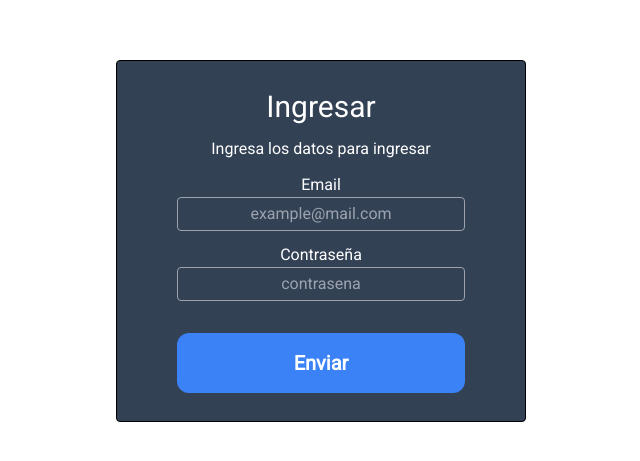
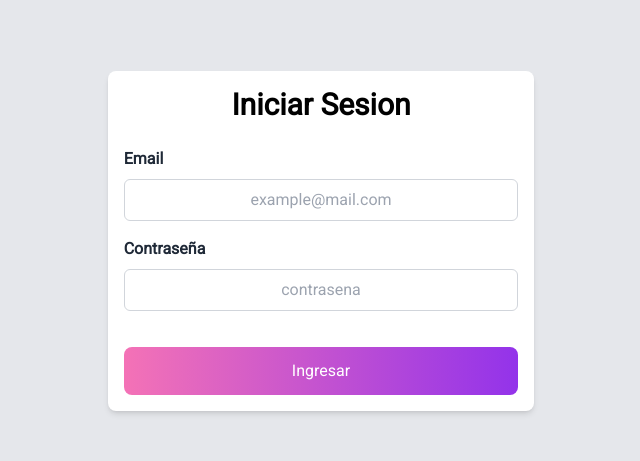
Before and after one commit to Grupo-4-DevLights/reservaTuCancha, a React (Vite) app in the folder frontend/: page /ingresar in a window 1280 px wide. Shown: the part 159-620 px from the top of the page, without its empty margins (319-959 px from the left). Built offline with nearby package versions, Linux system fonts and the light colour scheme.

Commit message:
formulario iniciar sesion terminado

```diff
--- a/frontend/src/Pages/Login/FormLogin.jsx
+++ b/frontend/src/Pages/Login/FormLogin.jsx
@@ -1,51 +1,75 @@
-import React, {  useState } from 'react'
-import {  useNavigate } from 'react-router-dom';
-import {  decodificar, useAppContext } from '../../context/userContext';
-import { loginUser } from '../../Services/Users';
+import React, { useState } from "react";
+import { useNavigate } from "react-router-dom";
+import { decodificar, useAppContext } from "../../context/userContext";
+import { loginUser } from "../../Services/Users";
 
 export function FormLogin() {
-    const [email, setEmail] = useState('');
-    const [password, setPassword] = useState('');
-    const [error, setError] = useState('');
-    const {setUser, setIsLoggedIn} = useAppContext();
+  const [email, setEmail] = useState("");
+  const [password, setPassword] = useState("");
+  const [error, setError] = useState("");
+  const { setUser, setIsLoggedIn } = useAppContext();
 
   const navigate = useNavigate();
-    async function onFormSubmit (event) {
+  async function onFormSubmit(event) {
     event.preventDefault();
     const data = await loginUser({
-            email, password
-        }).then((data)=>{
-            if(data.success){
-                localStorage.setItem('token', data.token);
+      email,
+      password,
+    }).then((data) => {
+      if (data.success) {
+        localStorage.setItem("token", data.token);
         setUser(decodificar(data.token));
-                setIsLoggedIn(true)
-                navigate('/perfil');
-            }else{
-                setError(data.message)
+        setIsLoggedIn(true);
+        navigate("/perfil");
+      } else {
+        setError(data.message);
       }
-        })
+    });
   }
   return (
     <>
-    <div className="container mx-auto">
-        <div className="flex justify-center items-center px-6 my-12 flex-wrap">
-            <div className="w-full my-5 flex justify-center ">
-                <form onSubmit={onFormSubmit} className='flex flex-wrap py-7 text-white bg-slate-700 text-center justify-center  w-1/3 border border-3 border-black rounded p-3' >
-                    <h3 className='text-3xl '>Ingresar</h3>
-                    <label className='w-full my-3' >Ingresa los datos para ingresar</label>
-                    <label className='w-full' id="email">Email</label>
-                    <input type="text" placeholder='example@mail.com' id="email" onChange={event => setEmail(event.target.value)}  className="border border-1 border-gray-400 rounded px-3 py-1 w-3/4 bg-transparent text-center"/>
-                    <label className='w-full mt-3' id="contrasena">Contraseña</label>
-                    <input type="password" placeholder='contrasena' id="contrasena" onChange={event => setPassword(event.target.value)} className="border border-1 border-gray-400 rounded px-3 py-1 w-3/4 bg-transparent text-center"/>
-                    <button className='bg-blue-500 text-white text-xl font-bold rounded-xl p-4 w-3/4 mt-8' type='submit'>Enviar</button>
+      <div className="flex w-screen h-screen flex-col items-center justify-center bg-gray-200">
+        <form
+          onSubmit={onFormSubmit}
+          className="p-4 flex-wrap w-1/3 mx-auto bg-white shadow-md rounded-lg"
+        >
+          <h3 className="text-3xl font-bold text-center w-full mb-6">Iniciar Sesion</h3>
+          <div className="mb-4">
+          <label className="block mb-2 font-bold text-gray-800" id="email">
+            Email
+          </label>
+          <input
+            type="text"
+            placeholder="example@mail.com"
+            id="email"
+            onChange={(event) => setEmail(event.target.value)}
+            className="w-full px-3 py-2 border border-gray-300 rounded-md focus:outline-none focus:border-indigo-500"
+          />
+          </div>
+          <div className="mb-4">
+          <label className="block mb-2 font-bold text-gray-800" id="contrasena">
+            Contraseña
+          </label>
+          <input
+            type="password"
+            placeholder="contrasena"
+            id="contrasena"
+            onChange={(event) => setPassword(event.target.value)}
+            className="w-full px-3 py-2 border border-gray-300 rounded-md focus:outline-none focus:border-indigo-500"
+          />
+          </div>
+          <button
+            className="mt-5 w-full rounded-lg px-6 py-3 bg-gradient-to-r from-pink-400 to-purple-600 text-white hover:from-pink-500 hover:to-purple-700"
+            type="submit"
+          >
+            Ingresar
+          </button>
+        </form>
 
-                </form>
-            </div>
         <div className="w-full">
-                <p className='text-red-500 uppercase'>{error}</p>
-            </div>
+          <p className="text-red-500 uppercase">{error}</p>
         </div>
       </div>
     </>
-  )
+  );
 }
--- a/frontend/src/Pages/Register/FormRegister.jsx
+++ b/frontend/src/Pages/Register/FormRegister.jsx
@@ -2,14 +2,13 @@ import React, { useState } from "react";
 import { registerUser } from "../../Services/Users";
 import { useNavigate } from "react-router-dom";
 import RegisterModal from "./RegisterModal";
-
 
 export function FormRegister() {
   const [showModal, setShowModal] = useState(false);
   const [nombre, setNombre] = useState();
   const [email, setEmail] = useState();
   const [password, setPassword] = useState();
-  const navigate = useNavigate()
+  const navigate = useNavigate();
 
   const handleModalClose = () => {
     setShowModal(false); // Ocultar la modal cuando se cierra
@@ -21,16 +20,21 @@ export function FormRegister() {
     const data = await registerUser({
       nombre,
       email,
-      password
+      password,
     });
     setShowModal(true);
   }
 
   return (
     <>
-      <div className="flex w-screen h-screen flex-col items-center">
-        <h1 className="text-[40px] font-bold font-sans m-10">Registrate gratis😎</h1>
-        <form onSubmit={onFormSubmit} className="p-4 w-[400px] mx-auto">
+      <div className="flex w-screen h-screen flex-col justify-center items-center bg-gray-200">
+        <form
+          onSubmit={onFormSubmit}
+          className="p-4 flex-wrap w-1/3 mx-auto bg-white shadow-md rounded-lg"
+        >
+          <h3 className="text-3xl font-bold text-center w-full mb-6">
+            Registrarse
+          </h3>
           <div className="mb-4">
             <label
               htmlFor="name"
@@ -57,7 +61,7 @@ export function FormRegister() {
               required
               className="w-full px-3 py-2 border border-gray-300 rounded-md focus:outline-none focus:border-indigo-500"
               type="text"
-              placeholder="email@email.com"
+              placeholder="email@example.com"
               onChange={(event) => setEmail(event.target.value)}
             />
           </div>
@@ -77,7 +81,7 @@ export function FormRegister() {
             />
           </div>
           <button
-          className="mt-5 w-full rounded-lg px-6 py-3 bg-gradient-to-r from-pink-400 to-purple-600 text-white hover:from-pink-500 hover:to-purple-700"
+            className="mt-5 w-full rounded-lg px-6 py-3 bg-gradient-to-r from-pink-400 to-purple-600 text-white hover:from-pink-500 hover:to-purple-700"
             type="submit"
           >
             Registrarme
```
Lines whose indentation alone changed are shown as unchanged.
